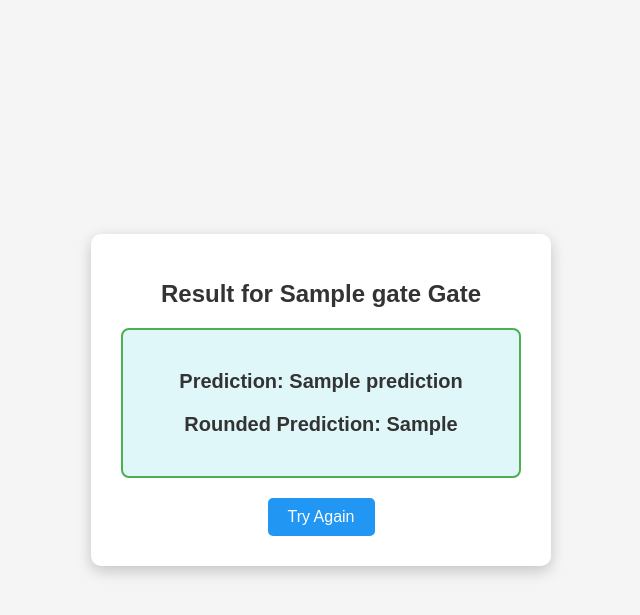
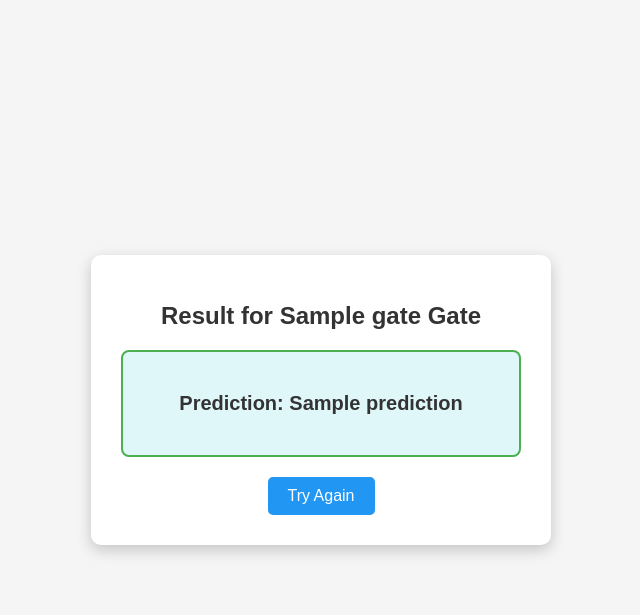
Before and after one commit to rhoyyyalvinnn/logic-gates-miniproj, a Flask app: template templates/result.html in a window 1280 px wide. Shown: the top 615 px of the page, without its empty margins (319-959 px from the left). Run offline with Flask 3, Linux system fonts and the light colour scheme; the template is opened without the code that fills it: most values are stand-ins (such as "Sample title", 1, 10 or a date in 2020); parts of the project's set-up code (start-up, migrations or seed data) failed here and were passed over.

Commit message:
jadlfa 7

```diff
--- a/app.py
+++ b/app.py
@@ -22,8 +22,7 @@ def predict():
         gate = request.form['gate']
 
         prediction = models[gate].predict(np.array([[bit1, bit2]]))
-        rounded_prediction = round(prediction[0])
-        return render_template('result.html', gate=gate.upper(), prediction=prediction, rounded_prediction=rounded_prediction)
+        return render_template('result.html', gate=gate.upper(), prediction=prediction)
 
 
 if __name__ == '__main__':
--- a/templates/result.html
+++ b/templates/result.html
@@ -11,7 +11,6 @@
         <h1>Result for {{ gate | capitalize }} Gate</h1>
         <div class="result-box">
             <p class="result-text">Prediction: {{ prediction }}</p>
-            <p class="result-text">Rounded Prediction: {{ rounded_prediction }}</p>
         </div>
         <a href="/" class="back-button">Try Again</a>
     </div>
```
